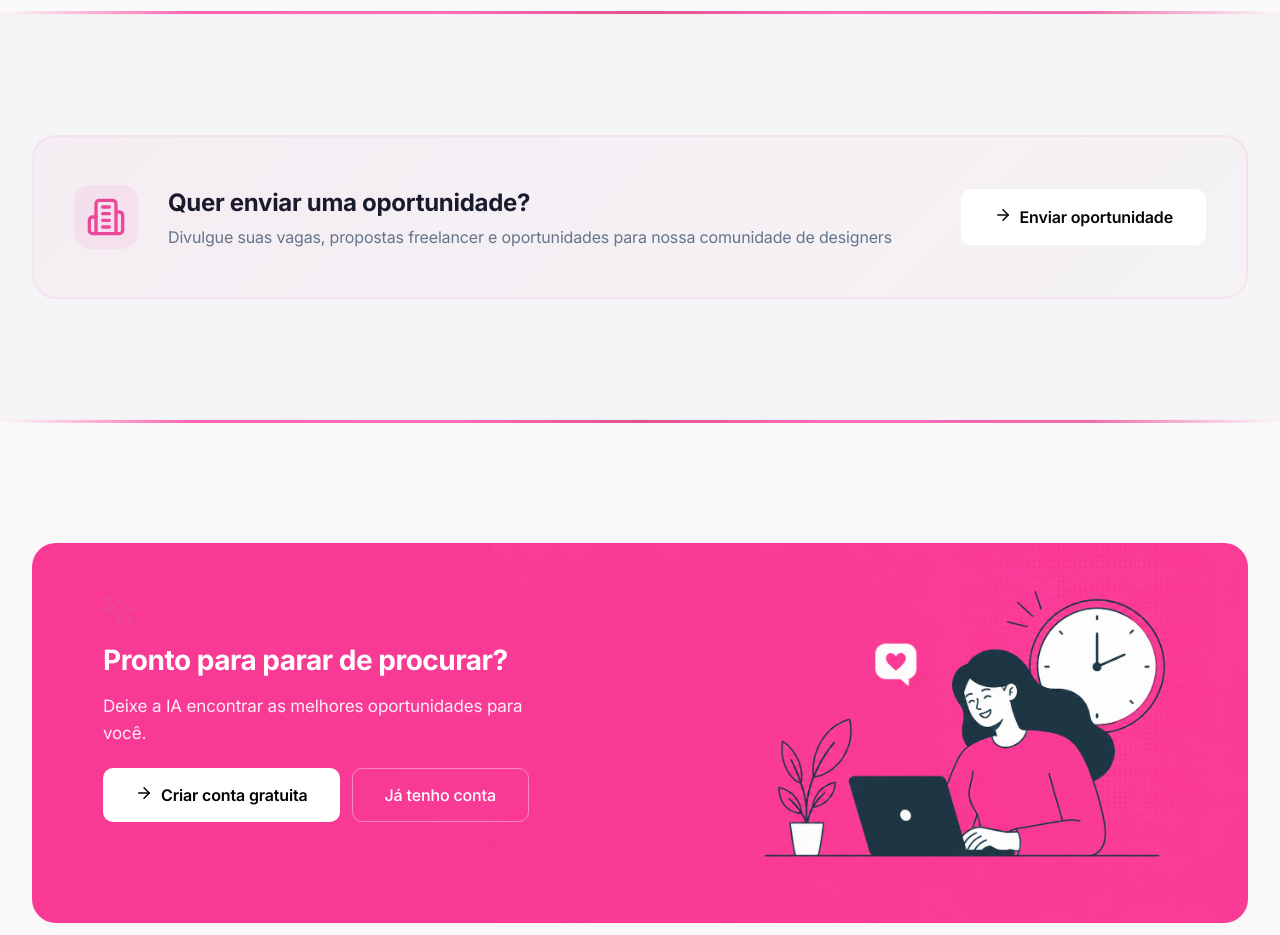
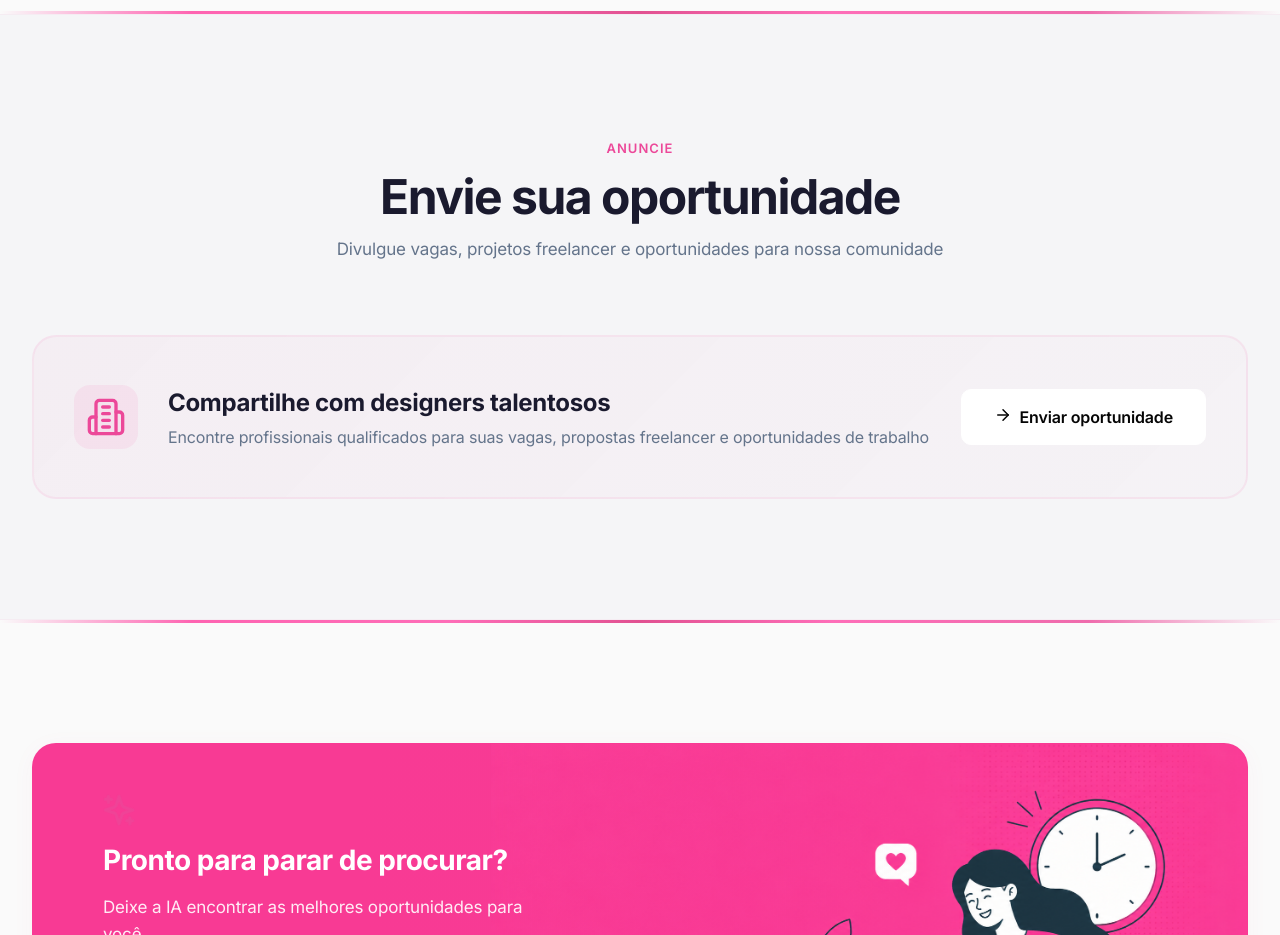
Before and after one commit to Isaiasdasilvaferreira/prisma-frontend, a React (Vite) app: page / in a window 1280 px wide. Shown: the part 5160-6095 px from the top of the page. Built offline with nearby package versions, Linux system fonts and the light colour scheme; no server answers.

Commit message:
Update Landing.tsx

```diff
--- a/src/pages/Landing/Landing.tsx
+++ b/src/pages/Landing/Landing.tsx
@@ -510,15 +510,21 @@ export function Landing() {
 
       <section id="enviar-oportunidades" className="section section-alt">
         <div className="section-container">
+          <div className="section-header reveal">
+            <span className="section-label">Anuncie</span>
+            <h2 className="section-title">Envie sua oportunidade</h2>
+            <p className="section-subtitle">Divulgue vagas, projetos freelancer e oportunidades para nossa comunidade</p>
+          </div>
+
     <div className="opportunity-simple-cta reveal">
       <div className="opportunity-simple-content">
         <div className="opportunity-simple-icon">
           <Building2 size={40} />
         </div>
         <div className="opportunity-simple-text">
-                <h2 className="opportunity-simple-title">Quer enviar uma oportunidade?</h2>
+          <h3 className="opportunity-simple-title">Compartilhe com designers talentosos</h3>
           <p className="opportunity-simple-subtitle">
-                  Divulgue suas vagas, propostas freelancer e oportunidades para nossa comunidade de designers
+            Encontre profissionais qualificados para suas vagas, propostas freelancer e oportunidades de trabalho
           </p>
         </div>
         <Link to="/enviar-oportunidade">
```
Lines whose indentation alone changed are shown as unchanged.
